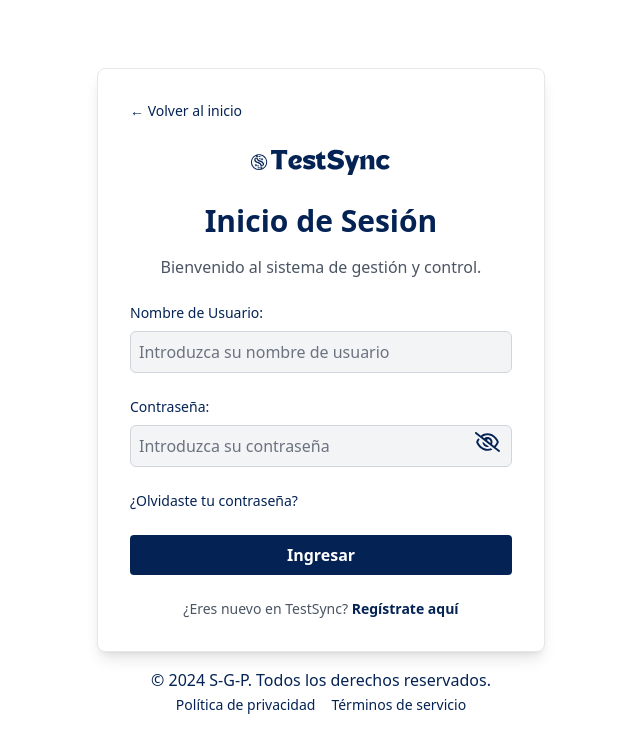
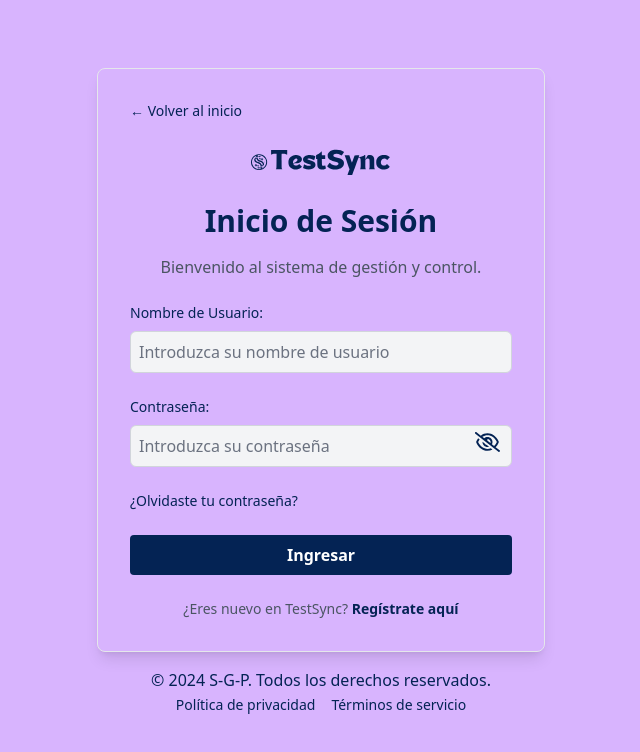
Before and after one commit to GersonEstuardoAlonzoTajiboy/TEST, a React (Vite) app in the folder testSynJSX-main/frontend/: page /login in a window 1280 px wide. Shown: the top 752 px of the page, without its empty margins (319-959 px from the left). Built offline with nearby package versions, Linux system fonts and the light colour scheme.

Commit message:
UPDATE
UPDATE

```diff
--- a/testSynJSX-main/frontend/src/pages/auth/LoginPage.tsx
+++ b/testSynJSX-main/frontend/src/pages/auth/LoginPage.tsx
@@ -5,14 +5,14 @@
 function LoginPage() {
   return (
     <motion.div
-      className="h-screen flex flex-col p-8 relative items-center justify-center bg-white px-10"
+      className="h-screen flex flex-col p-8 relative items-center justify-center bg-purple-300 px-10"
       initial={{ opacity: 0, x: -100 }}
       animate={{ opacity: 1, x: 0 }}
       exit={{ opacity: 0, x: 100 }}
       transition={{ duration: 0.5 }}
     >
       <motion.div
-        className="bg-white border border-gray-200 shadow-lg rounded-lg p-8 max-w-md w-full"
+        className="bg-purple-300 border border-gray-200 shadow-lg rounded-lg p-8 max-w-md w-full"
         initial={{ opacity: 0, scale: 0.5 }}
         animate={{ opacity: 1, scale: 1 }}
         transition={{
@@ -33,14 +33,14 @@
             Inicio de Sesión
           </h1>
           <p className="text-gray-600 mb-6 text-center">
-          Bienvenido al sistema de gestión y control.
+            Bienvenido al sistema de gestión y control.
           </p>
 
           {/* Usa el componente de formulario */}
           <FormLogin />
 
           <p className="mt-6 text-gray-600 text-sm text-center">
-          ¿Eres nuevo en TestSync?{' '}
+            ¿Eres nuevo en TestSync?{' '}
             <a href="/register" className="text-[#042354] hover:text-[#28559c] text-sm ">
               <b>Regístrate aquí</b>
             </a>
```
